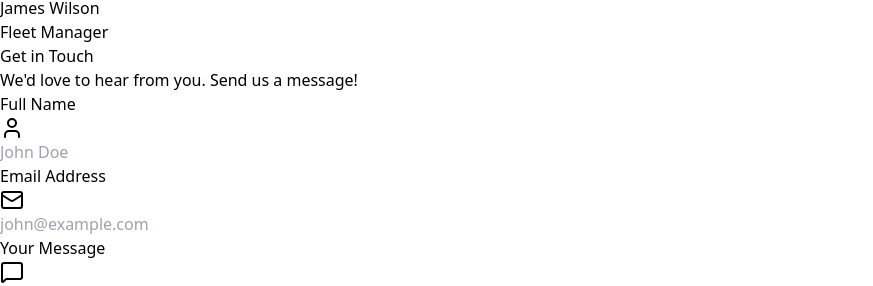
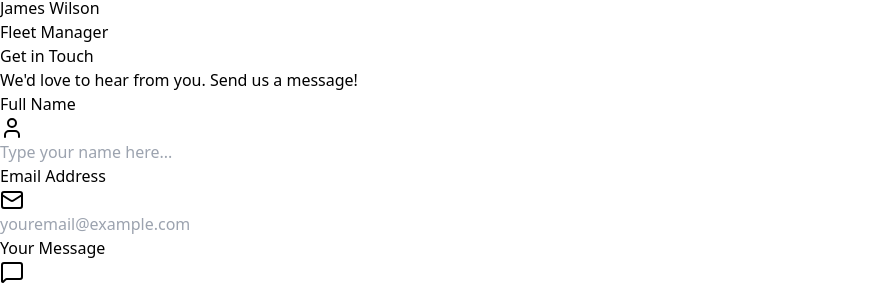
Before and after one commit to kouthardavids/shineNrise, a React (Vite) app in the folder riseandshine/ui/: page / in a window 1280 px wide. Shown: the part 7632-7918 px from the top of the page, without its empty margins (0-873 px from the left). Built offline with nearby package versions, Linux system fonts and the light colour scheme.

Commit message:
Update Contact.tsx

```diff
--- a/riseandshine/ui/src/components/Contact.tsx
+++ b/riseandshine/ui/src/components/Contact.tsx
@@ -81,7 +81,7 @@ const Contact = () => {
                                             value={formData.name}
                                             onChange={handleChange}
                                             className="w-full pl-12 pr-4 py-3.5 border border-gray-200 rounded-xl focus:outline-none focus:ring-2 focus:ring-blue-500 focus:border-transparent transition-all text-gray-900 bg-gray-50 hover:bg-white"
-                                            placeholder="John Doe"
+                                            placeholder="Type your name here..."
                                             required
                                         />
                                     </div>
@@ -101,7 +101,7 @@ const Contact = () => {
                                             value={formData.email}
                                             onChange={handleChange}
                                             className="w-full pl-12 pr-4 py-3.5 border border-gray-200 rounded-xl focus:outline-none focus:ring-2 focus:ring-blue-500 focus:border-transparent transition-all text-gray-900 bg-gray-50 hover:bg-white"
-                                            placeholder="john@example.com"
+                                            placeholder="youremail@example.com"
                                             required
                                         />
                                     </div>
```
